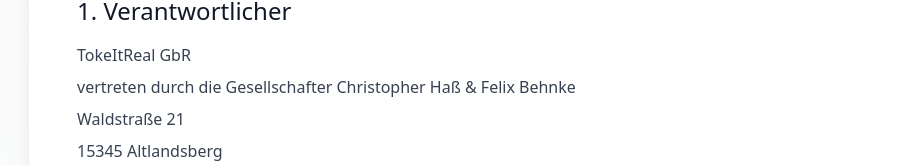
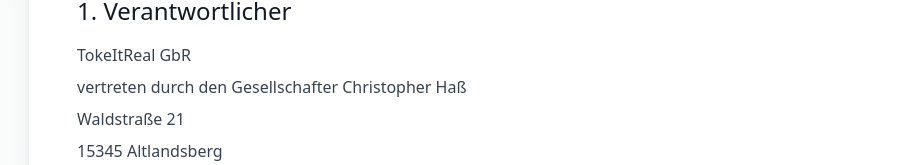
Before and after one commit to christopherhasz/tokeitrealfrontend_prod, a React (Vite) app: page /datenschutz in a window 1280 px wide. Shown: the part 229-394 px from the top of the page, without its empty margins (163-1069 px from the left). Built offline with nearby package versions, Linux system fonts and the light colour scheme; no server answers.

Commit message:
Updated PrivacyPolicyPage.tsx

```diff
--- a/src/pages/PrivacyPolicyPage.tsx
+++ b/src/pages/PrivacyPolicyPage.tsx
@@ -26,7 +26,7 @@ export const PrivacyPolicyPage: React.FC = () => {
               </h2>
               <div className="space-y-2">
                 <p className="font-medium">TokeItReal GbR</p>
-                <p>vertreten durch die Gesellschafter Christopher Haß & Felix Behnke</p>
+                <p>vertreten durch den Gesellschafter Christopher Haß</p>
                 <p>Waldstraße 21</p>
                 <p>15345 Altlandsberg</p>
                 <p>Deutschland</p>
```
